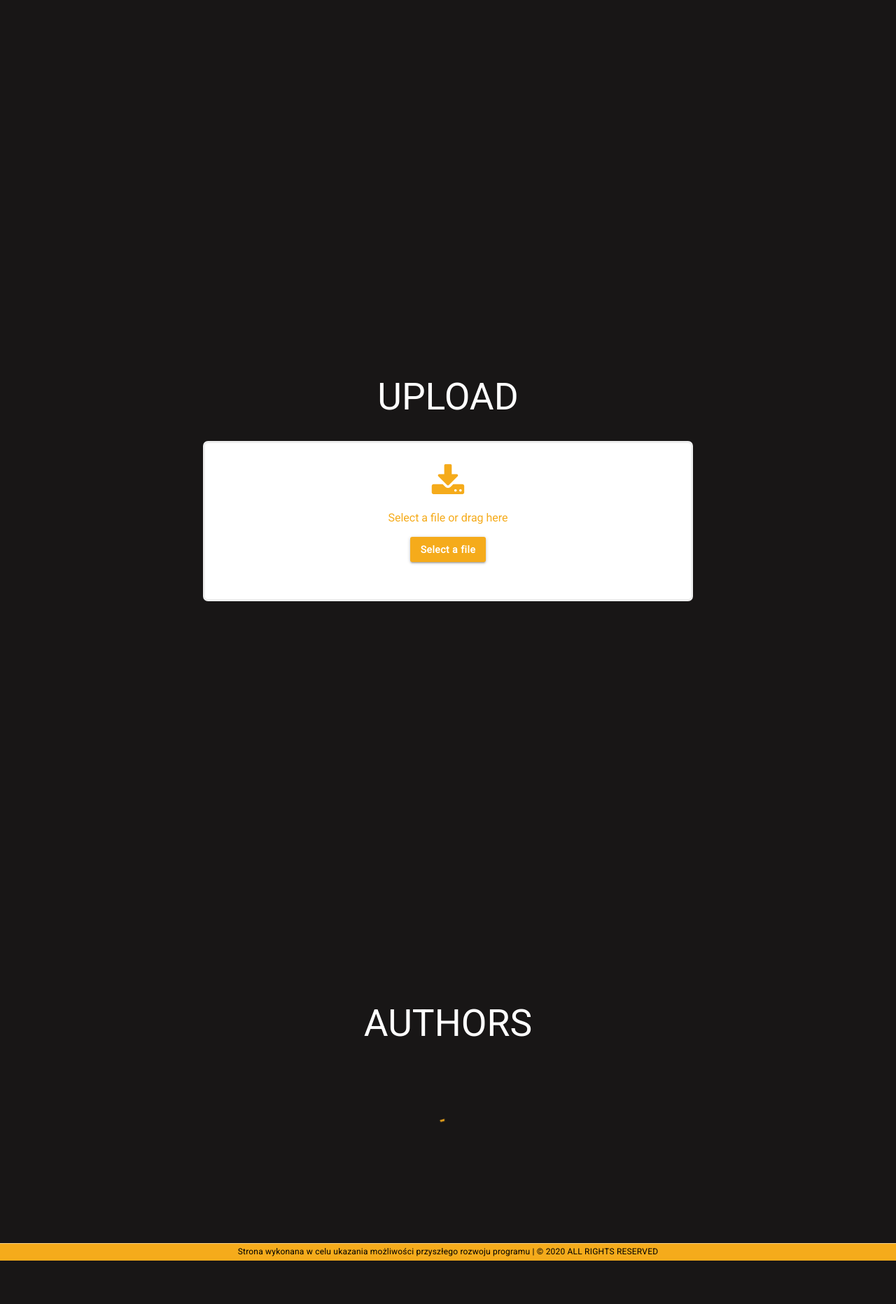
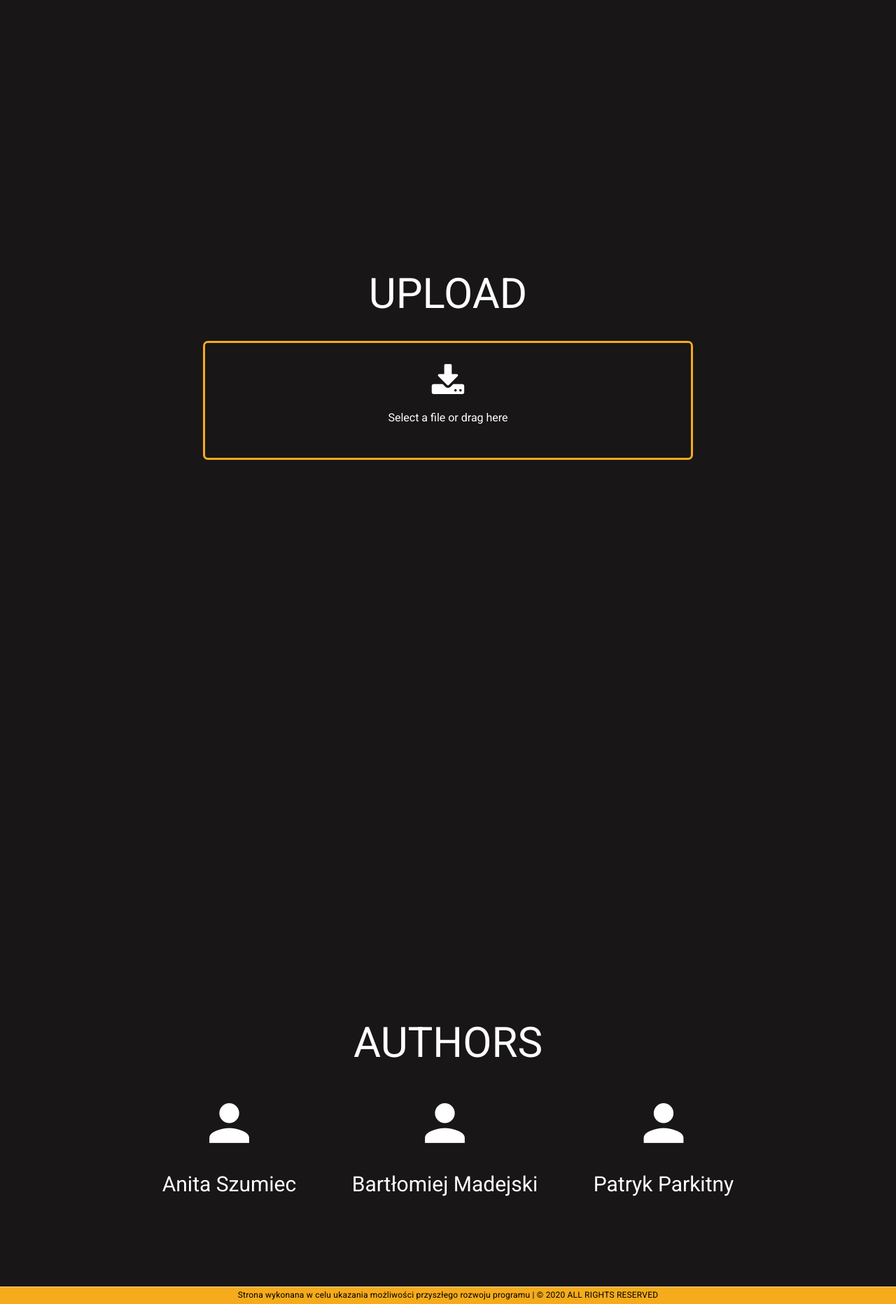
Before and after one commit to pparkitny/basketball-projection-analysis-AI, a Django app: page /ui/ in a window 1280 px wide. Shown: the part 1532-3395 px from the top of the page at 70% size. Before the commit the page ends 3333 px from the top, so only its background shows below. Run offline with Django 3.2, Linux system fonts and the light colour scheme; some libraries are stand-ins or nearby versions.

Commit message:
More layout changes
- Parallax changes
- Section changes
- Added Authors
- Changed "Instruction" to "How to"

```diff
--- a/interface/templates/interface/base.html
+++ b/interface/templates/interface/base.html
@@ -36,7 +36,7 @@
     crossorigin="anonymous">
     </script>
   </head>
-  <body>
+  <body >
     <nav class="nav-extended ">
       <a href="{% url 'index' %}">
         <div class="nav-wrapper">
@@ -45,7 +45,7 @@
       </a>
       <div class="nav-content">
         <ul class="tabs tabs-transparent ul-even">
-          <li class="tab waves-effect waves-light "><a id="link1" href="#">INSTRUCTION</a></li>
+          <li class="tab waves-effect waves-light "><a id="link1" href="#">HOW TO</a></li>
           <li class="tab waves-effect waves-light "><a id="link2" href="#">UPLOAD</a></li>
           <!-- <li class="tab {% if request.resolver_match.url_name == 'analysis'%}active{% endif %}"><a href="{% url 'analysis' %}">ANALYSIS</a></li> -->
           <li class="tab waves-effect waves-light "><a id="link3" href="#">AUTHORS</a></li>
--- a/interface/templates/interface/index.html
+++ b/interface/templates/interface/index.html
@@ -6,32 +6,38 @@
 
 <div class="parallax-container">
   <div class="parallax">
-    <img class='parallax-img' src="{% static 'interface/img/ball1.jpg' %}">
+    <img class='parallax-img' src="{% static 'interface/img/6.jpg' %}">
   </div>
 </div>
 
 <div id="instruction" class="section">
   <div class="row container">
     <br />
-    <h2>INSTRUCTION</h2>
-    <p class="text-darken-3 lighten-3">
-      Lorem ipsum dolor sit amet, consectetur adipiscing elit. Sed massa massa, faucibus at tellus id, feugiat semper purus. Vestibulum ac libero neque. Maecenas varius leo vehicula tempor aliquam. Suspendisse viverra, risus sit amet cursus convallis, mi dui mollis augue, mattis fringilla dolor nunc ac nulla. Vivamus pretium mollis risus nec fringilla. In eget risus felis. Pellentesque accumsan elit sit amet nunc dignissim, vitae mattis felis blandit.
-      Suspendisse convallis consequat maximus. Quisque mollis eros nec metus tincidunt, in suscipit tortor convallis. Vestibulum ante ipsum primis in faucibus orci luctus et ultrices posuere cubilia curae; Cras elementum mauris vel nisi mollis consectetur. Praesent viverra erat eget congue laoreet. Nulla in orci vitae est dictum placerat. Fusce neque purus, imperdiet commodo tellus eu, aliquam venenatis erat. Proin rutrum eget dui nec lobortis. Nam tellus elit, placerat ut mi non, pretium consequat nunc. Aliquam consectetur consectetur vestibulum. Suspendisse quis viverra justo. Orci varius natoque penatibus et magnis dis parturient montes, nascetur ridiculus mus.
-      Nulla laoreet nibh nec quam facilisis, a viverra nunc ultrices. Praesent pellentesque, leo vel varius tristique, sapien felis dictum felis, quis faucibus mi ante ut est. Sed quis dolor sit amet nisi feugiat rutrum. Aliquam sed ex sit amet mauris egestas feugiat. Suspendisse efficitur orci vitae euismod blandit. Duis tincidunt odio lorem, vel blandit sapien elementum laoreet. Aenean nec malesuada arcu.
-      Sed ut scelerisque ex, sit amet tincidunt eros. Aliquam vel ipsum magna. Aliquam purus eros, accumsan sed egestas ac, rhoncus eu nibh. Aenean ullamcorper, justo in vulputate mollis, ante risus semper nibh, non lacinia justo erat sit amet eros. Quisque semper convallis ex nec eleifend. Aliquam suscipit egestas malesuada. Aenean molestie quam erat, et mollis sapien fringilla quis. In hac habitasse platea dictumst. Vestibulum sit amet quam lorem. Fusce diam risus, consectetur in accumsan sed, molestie et nisl. Sed mi turpis, tincidunt in velit nec, vulputate euismod massa. Sed eu velit cursus, venenatis est vitae, feugiat tortor. Nullam ac lectus hendrerit, porttitor eros ut, malesuada nisl.
-      Ut tortor nisi, lobortis eu ante vel, venenatis faucibus orci. Phasellus venenatis risus orci, a sodales metus rutrum quis. Cras sodales lobortis urna sit amet laoreet. Nunc vehicula risus vel felis varius, non interdum lectus feugiat. Integer ac commodo lectus. Aenean id vulputate metus. Phasellus convallis, velit ut gravida porta, velit turpis egestas ipsum, eu imperdiet ligula risus nec risus. Pellentesque quis nulla sed tellus facilisis ultricies non rutrum tortor. Praesent id magna faucibus enim posuere tempor. Aenean congue justo quam, at placerat metus aliquet vel. Donec iaculis sem purus, quis tempus magna laoreet a.
-    </p>
+    <h2>HOW TO</h2>
+    <br /> <br /> <br /> <br />
+    <div class="preloader-wrapper big active">
+      <div class="spinner-layer">
+        <div class="circle-clipper left">
+          <div class="circle"></div>
+        </div><div class="gap-patch">
+          <div class="circle"></div>
+        </div><div class="circle-clipper right">
+          <div class="circle"></div>
+        </div>
+      </div>
+    </div>
+    <br /> <br /> <br /> <br />
   </div>
 </div>
 
   <div class="parallax-container">
     <div class="parallax">
-      <img src="{% static 'interface/img/ball1.jpg' %}">
+      <img src="{% static 'interface/img/rim1.jpg' %}">
     </div>
   </div>
 
 <div id="upload" class="section">
-  <div class="row container">
+  <div class="row container" id="section-id">
     <br />
     <h2>UPLOAD</h2>
     <br />
@@ -42,10 +48,12 @@
       <label for="file-upload" id="file-drag">
         <img id="file-image" src="#" alt="Preview" class="hidden">
         <div id="start">
-          <i class="fa fa-download" aria-hidden="true"></i>
-          <div>Select a file or drag here</div>
-          <div id="notimage" class="hidden">Please select an image</div>
-          <span id="file-upload-btn" class="btn btn-primary">Select a file</span>
+          <div class="upload-text">
+            <i class="fa fa-download" aria-hidden="true"></i>
+            <div>Select a file or drag here</div>
+            <div id="notimage" class="hidden">Please select a video</div>
+            <!-- <span id="file-upload-btn" class="btn btn-primary">Select a file</span> -->
+          </div>
         </div>
         <div id="response" class="hidden">
           <div id="messages"></div>
@@ -63,27 +71,49 @@
 
 <div class="parallax-container">
   <div class="parallax">
-    <img src="{% static 'interface/img/ball1.jpg' %}">
+    <img src="{% static 'interface/img/66.jpg' %}">
   </div>
 </div>
 
 <div id="authors" class="section">
-  <div class="row container">
+  <div class="row container" id="section-id">
     <br />
     <h2>AUTHORS</h2>
-    <br /> <br /> <br /> <br />
-    <div class="preloader-wrapper big active">
-      <div class="spinner-layer">
-        <div class="circle-clipper left">
-          <div class="circle"></div>
-        </div><div class="gap-patch">
-          <div class="circle"></div>
-        </div><div class="circle-clipper right">
-          <div class="circle"></div>
+    <br />
+
+    <div class="authors-container">
+
+      <div class="authors">
+        <div class="authors-text">
+          <i class="material-icons">person</i>
+        </div>
+        <div class="authors-text">
+          Anita Szumiec
         </div>
       </div>
+
+      <div class="authors">
+        <div class="authors-text">
+          <i class="material-icons">person</i>
+        </div>
+        <div class="authors-text">
+          Bartłomiej Madejski
+        </div>
+      </div>
+
+      <div class="authors">
+        <div class="authors-text">
+          <i class="material-icons">person</i>
+        </div>
+        <div class="authors-text">
+          Patryk Parkitny
+        </div>
+      </div>
+
     </div>
-    <br /> <br /> <br /> <br />
+
+
+    <br /> <br />
   </div>
 
 </div>
--- a/static/interface/css/style.css
+++ b/static/interface/css/style.css
@@ -63,13 +63,17 @@
   line-height: 144px;
 }
 
+/*  PARALLAX  */
 .parallax {
   z-index: 0 !important;
 }
 
-/* .parallax-img {
-  width: 100%;
-} */
+.parallax-container {
+  position: relative;
+  overflow: hidden;
+  height: 600px !important;
+}
+/*  PARALLAX  */
 
 .section {
   color: white;
@@ -78,8 +82,10 @@
 .btn {
   background-color: #f5ab1b !important;
 }
+
 .material-icons {
   background: none !important;
+  font-size: 85px !important;
 }
 
 .scrollup {
@@ -110,3 +116,38 @@
 .circle-clipper {
   border-color: #f5ab1b !important;
 }
+
+#section-id {
+  padding-top: 30px;
+}
+
+.authors-container {
+  display: flex;
+}
+
+.authors {
+  display: block;
+  flex: auto;
+  text-overflow: ellipsis;
+}
+
+.authors:hover {
+  background-color: white !important;
+  color: black !important;
+  cursor: default;
+  transition: all 0.4s ease;
+}
+
+.authors-text {
+  font-size: 30px !important;
+  flex: auto;
+  text-overflow: ellipsis;
+  overflow: hidden;
+  padding: 5px;
+}
+
+.row {
+  margin-top: 20px !important;
+  margin-bottom: 20px !important;
+  height: 400px !important;
+}
--- a/static/interface/css/uploadform.css
+++ b/static/interface/css/uploadform.css
@@ -15,7 +15,7 @@
 
 h2 {
   font-family: "Roboto", sans-serif;
-  font-size: 26px;
+  font-size: 4rem !important;
   line-height: 1;
   margin: unset !important;
   margin-bottom: 10px !important;
@@ -39,36 +39,37 @@
   width: 100%;
   padding: 2rem 1.5rem;
   text-align: center;
-  background: #fff;
+  background-color: #181616 !important;
   border-radius: 7px;
-  border: 3px solid #eee;
+  border: 3px solid #f5ab1b;
   transition: all 0.2s ease;
   user-select: none;
+  color: white !important;
 }
 .uploader label:hover {
-  border-color: #f5ab1b;
+  background-color: white !important;
+  border-color: white;
   cursor: pointer;
+  color: #f5ab1b !important;
 }
-.uploader label.hover {
-  border: 3px solid #f5ab1b;
-  box-shadow: inset 0 0 0 6px #eee;
-}
-.uploader label.hover #start i.fa {
+
+/* .uploader label.hover #start i.fa {
   transform: scale(0.8);
   opacity: 0.3;
-}
+} */
 .uploader #start {
   float: left;
   clear: both;
   width: 100%;
 }
+
 .uploader #start.hidden {
   display: none;
 }
 .uploader #start i.fa {
   font-size: 50px;
   margin-bottom: 1rem;
-  transition: all 0.2s ease-in-out;
+  /* transition: all 0.2s ease-in-out; */
 }
 .uploader #response {
   float: left;
@@ -130,8 +131,9 @@
 }
 .uploader div {
   margin: 0 0 0.5rem 0;
-  color: #f5ab1b;
+  /* color: #f5ab1b; */
 }
+
 .uploader .btn {
   display: inline-block;
   margin: 0.5rem 0.5rem 1rem 0.5rem;
```
Also changed, not shown: static/interface/img/6.jpg (added), static/interface/img/66.jpg (added), static/interface/img/rim1.jpg (added).
